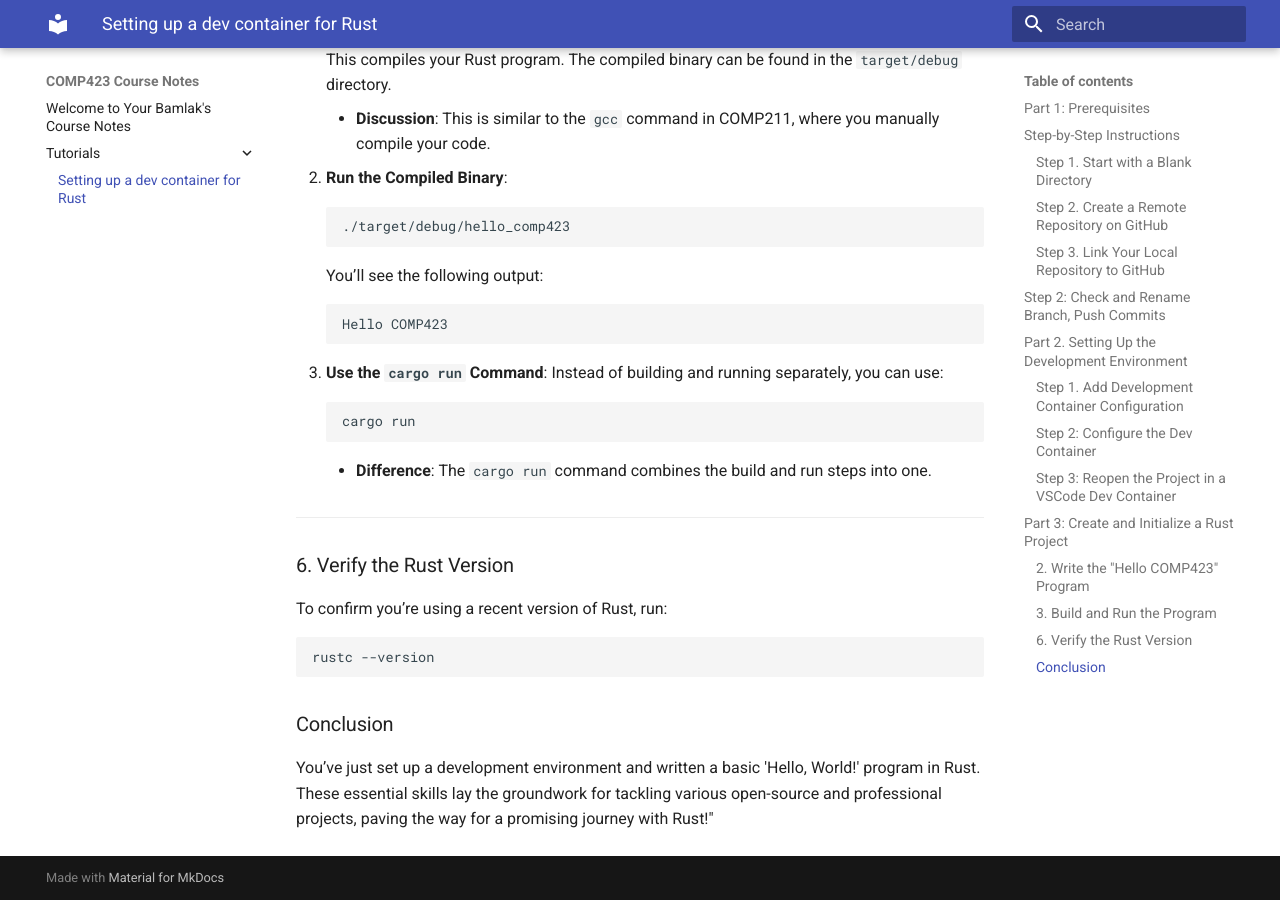
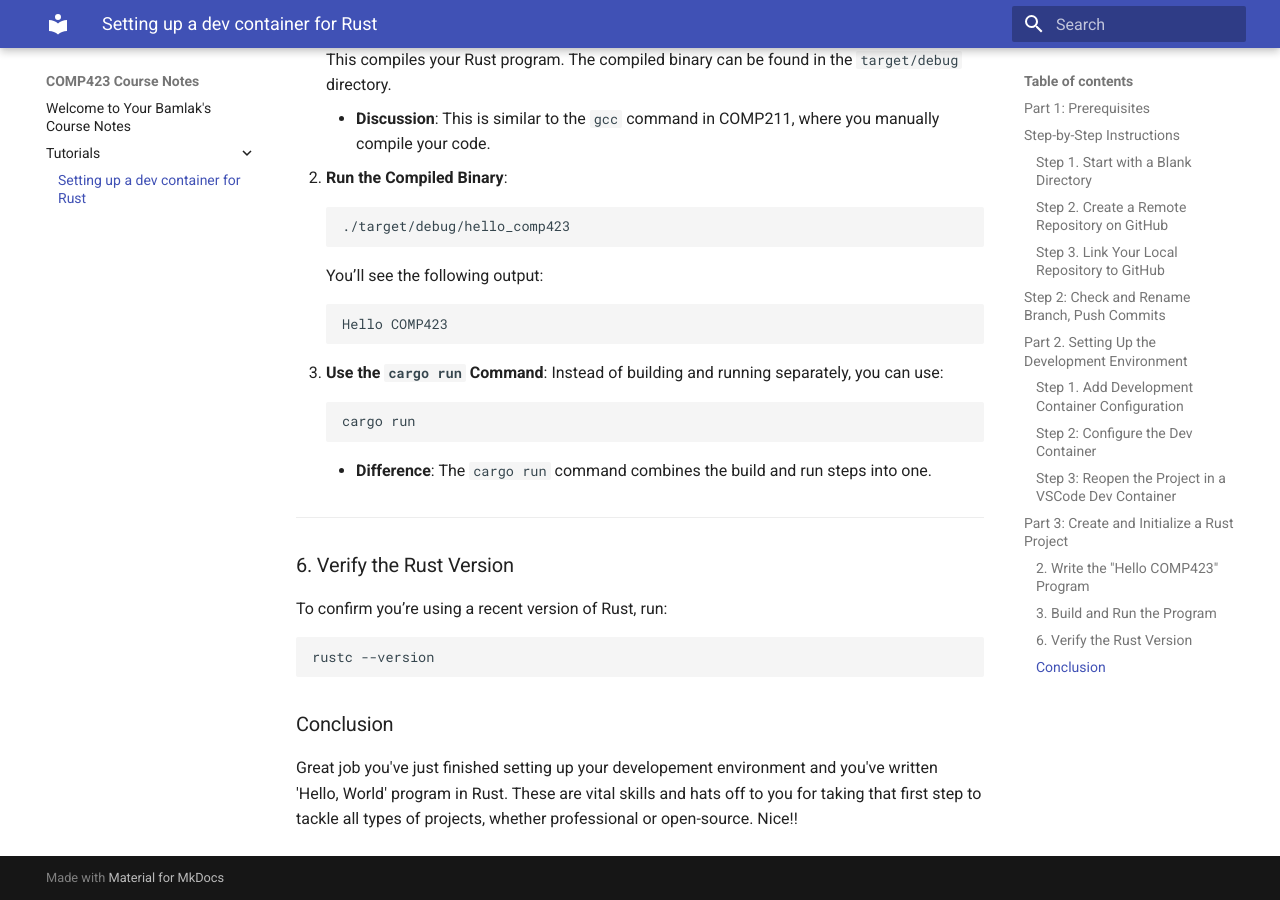
Before and after one commit to bamlak363/comp423-course-notes, an MkDocs documentation site: the page built from docs/tutorials/rust-setup.md, in a window 1280 px wide and 900 px high, scrolled down 4666 px. Built offline with MkDocs 1.6.1 and Material for MkDocs 9.7.7, drawn with Linux system fonts in a browser that asks for light colours.

Commit message:
Concluding

````diff
--- a/docs/tutorials/rust-setup.md
+++ b/docs/tutorials/rust-setup.md
@@ -207,4 +207,4 @@ rustc --version
 ```
 
 ### Conclusion
-You’ve just set up a development environment and written a basic 'Hello, World!' program in Rust. These essential skills lay the groundwork for tackling various open-source and professional projects, paving the way for a promising journey with Rust!"
+Great job you've just finished setting up your developement environment and you've written 'Hello, World' program in Rust. These are vital skills and hats off to you for taking that first step to tackle all types of projects, whether professional or open-source. Nice!!
````
